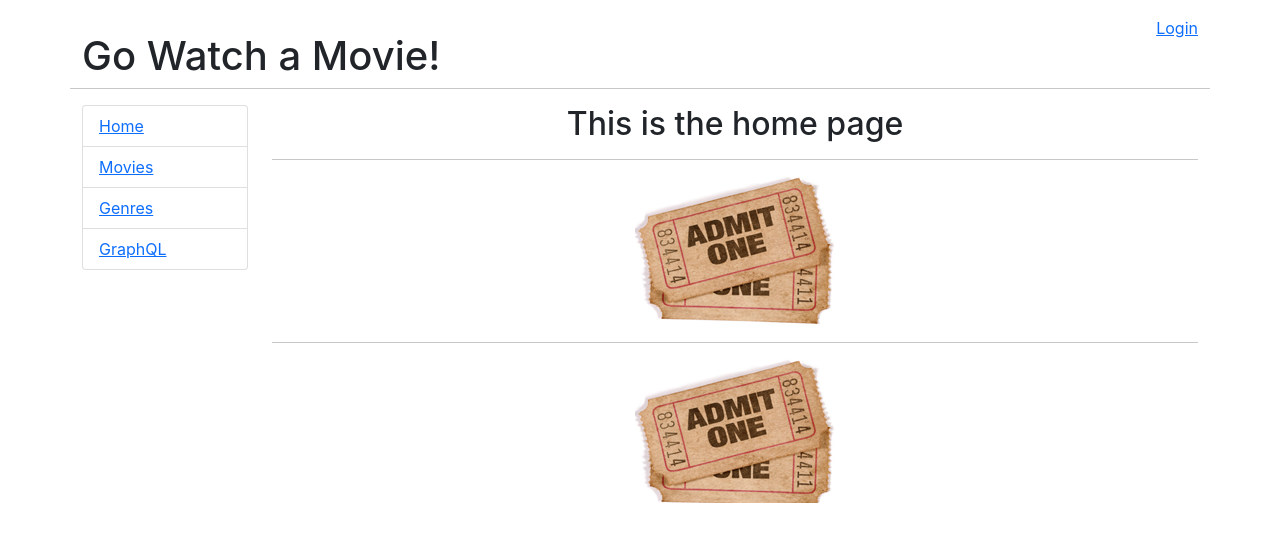
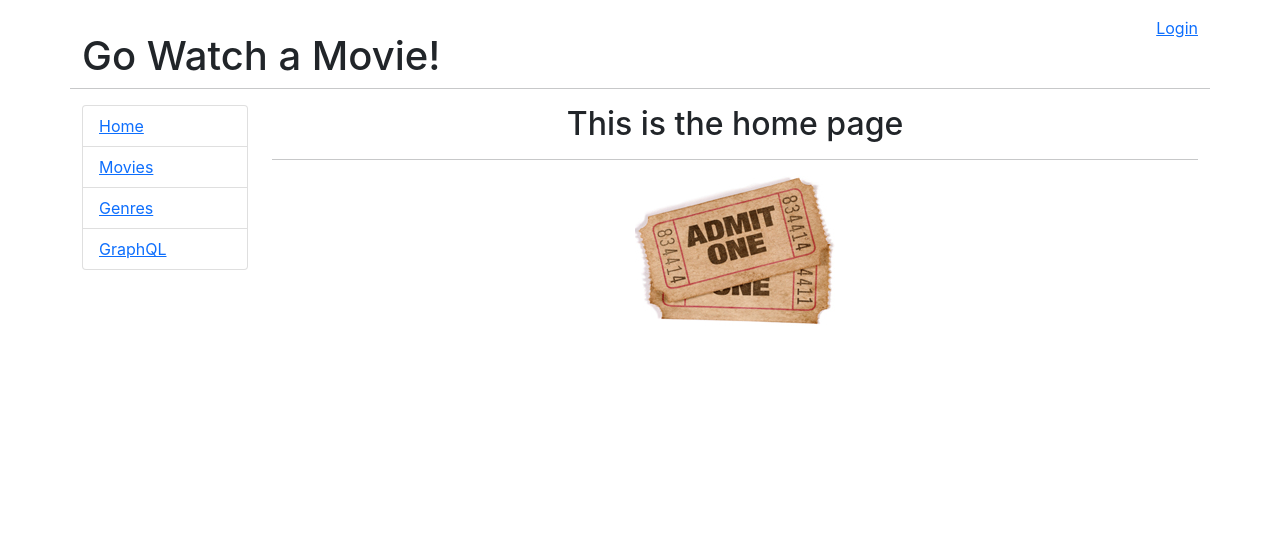
Before and after one commit to kshneo0/GoAndReact, a React (Create React App) app in the folder react-app/go-movies/: page / in a window 1280 px wide. Shown: the top 542 px of the page. Built offline with nearby package versions, Linux system fonts and the light colour scheme.

Commit message:
sec9 ch098 Cleaning things up

```diff
--- a/react-app/go-movies/src/components/GraphQL.js
+++ b/react-app/go-movies/src/components/GraphQL.js
@@ -24,8 +24,11 @@ export default class GraphQL extends Component {
     this.setState((pervState) => ({
       searchTerm: value,
     }));
-
-    this.performSearch();
+    if (value.length > 2) {
+      this.performSearch();
+    } else {
+      this.setState({ movies: [] });
+    }
   };
 
   performSearch() {
--- a/react-app/go-movies/src/components/Home.js
+++ b/react-app/go-movies/src/components/Home.js
@@ -9,8 +9,6 @@ export default class Home extends Component {
         <h2>This is the home page</h2>
         <hr />
         <img src={Ticket} alt="movie ticket" />
-        <hr />
-        <div className="tickets"></div>
       </div>
     );
   }
```
